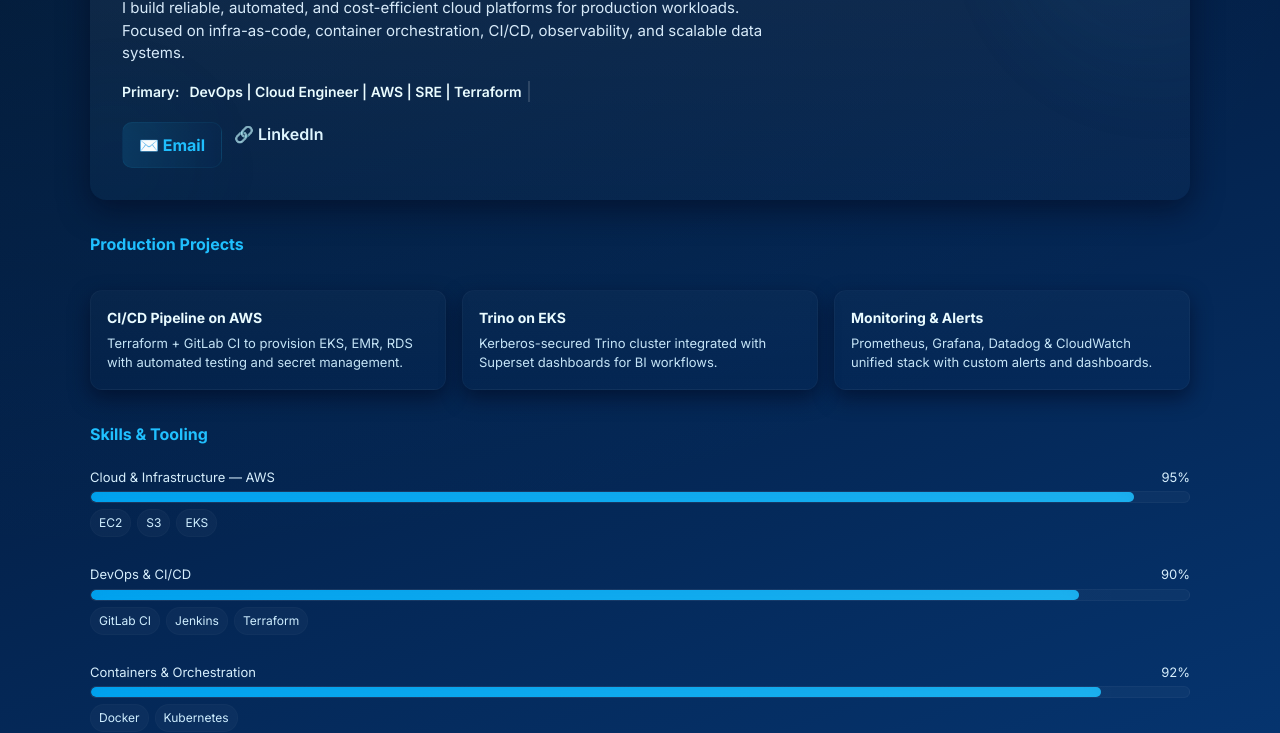
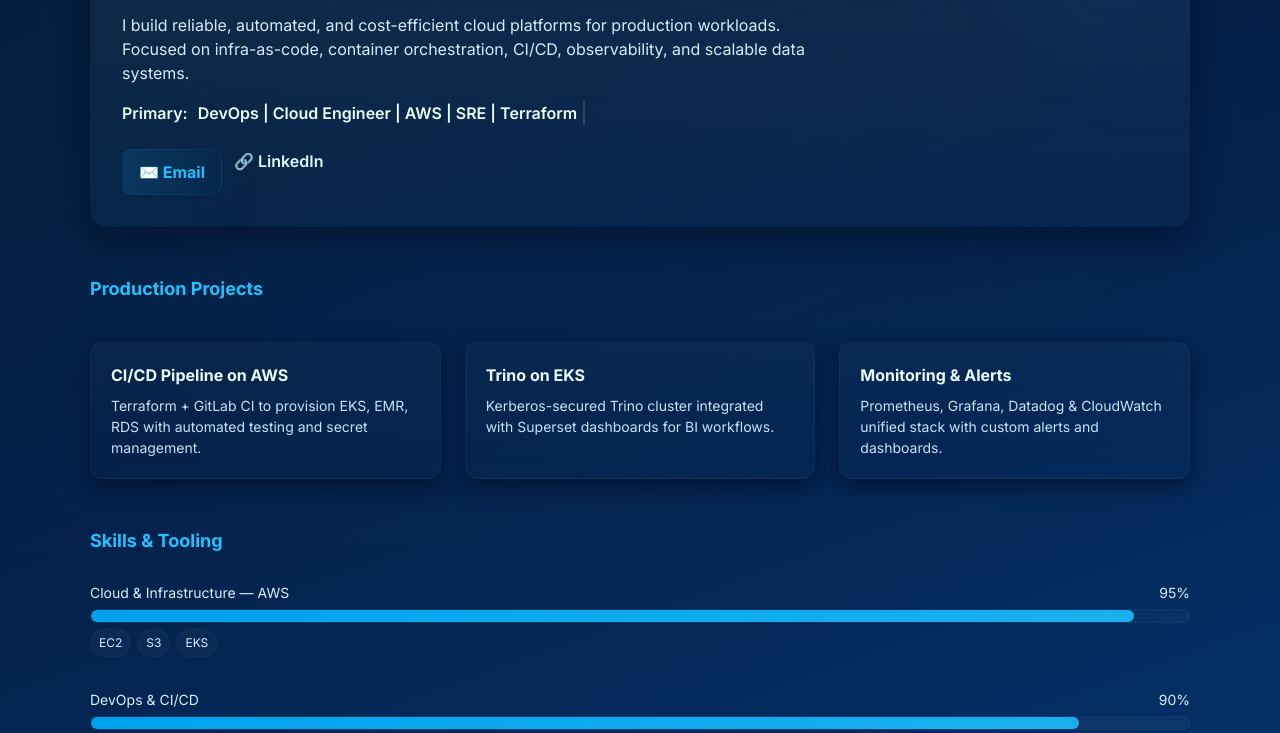
Before and after one commit to farisshabibi/farisshabibi.github.io, a plain HTML site: page index.html in a window 1280 px wide. Shown: the part 151-884 px from the top of the page. Drawn offline with Linux system fonts and the light colour scheme.

Commit message:
commit new 2

```diff
--- a/index.html
+++ b/index.html
@@ -23,7 +23,7 @@
       padding:32px;
     }
     a{text-decoration:none;color:inherit;}
-    .wrap{max-width:1100px;margin:0 auto;display:grid;gap:32px;}
+    .wrap{max-width:1100px;margin:0 auto;display:grid;gap:48px;}
 
     /* HERO */
     .hero{
@@ -44,36 +44,39 @@
       width:180px;height:180px;background:linear-gradient(135deg, rgba(32,192,255,0.06), rgba(6,58,122,0.06));
       bottom:-60px;left:-60px;
     }
-    .hero .name{font-size:30px;font-weight:700;color:var(--accent);}
-    .hero .role{margin-top:4px;font-size:14px;font-weight:600;color:#cfeeff;}
-    .hero .summary{margin-top:14px;font-size:15px;color:#d7eaf9;max-width:70ch;}
-    .type-wrap{margin-top:16px;font-size:14px;font-weight:600;color:#eafcff;display:flex;gap:10px;align-items:center;}
+    .hero .name{font-size:36px;font-weight:700;color:var(--accent);}
+    .hero .role{margin-top:6px;font-size:16px;font-weight:600;color:#cfeeff;}
+    .hero .summary{margin-top:16px;font-size:16px;color:#d7eaf9;max-width:70ch;}
+    .type-wrap{margin-top:16px;font-size:16px;font-weight:600;color:#eafcff;display:flex;gap:10px;align-items:center;}
     .type{white-space:nowrap;overflow:hidden;border-right:2px solid rgba(255,255,255,0.14);padding-right:6px;min-width:300px;}
-    .contact{margin-top:20px;display:flex;gap:12px;flex-wrap:wrap;}
-    .contact a.email{background:linear-gradient(90deg, rgba(32,192,255,0.12), rgba(6,58,122,0.08));padding:10px 16px;border-radius:10px;border:1px solid rgba(32,192,255,0.06);color:var(--accent);font-weight:700;}
-    .contact a.link{color:#dff6ff;font-weight:600;}
+    .contact{margin-top:24px;display:flex;gap:12px;flex-wrap:wrap;}
+    .contact a.email{background:linear-gradient(90deg, rgba(32,192,255,0.12), rgba(6,58,122,0.08));padding:10px 16px;border-radius:10px;border:1px solid rgba(32,192,255,0.06);color:var(--accent);font-weight:700;transition:0.3s;}
+    .contact a.email:hover{transform:translateY(-3px);box-shadow:0 8px 16px rgba(32,192,255,0.2);}
+    .contact a.link{color:#dff6ff;font-weight:600;transition:0.3s;}
+    .contact a.link:hover{color:var(--accent);}
 
     /* PROJECTS */
     .projects-section{display:flex;flex-direction:column;gap:16px;}
-    .projects-section h3{color:var(--accent);font-size:16px;font-weight:700;margin-bottom:6px;}
-    .projects{display:grid;grid-template-columns:repeat(auto-fit,minmax(220px,1fr));gap:16px;margin-top:12px;}
-    .project{padding:16px;border-radius:12px;border:1px solid rgba(255,255,255,0.03);background: linear-gradient(180deg, rgba(255,255,255,0.02), transparent);box-shadow:0 8px 20px rgba(2,8,30,0.55);transition:0.3s;cursor:default;}
+    .projects-section h3{color:var(--accent);font-size:18px;font-weight:700;margin-bottom:12px;}
+    .projects{display:grid;grid-template-columns:repeat(auto-fit,minmax(240px,1fr));gap:24px;margin-top:12px;}
+    .project{padding:20px;border-radius:12px;border:1px solid rgba(255,255,255,0.03);background: linear-gradient(180deg, rgba(255,255,255,0.02), transparent);box-shadow:0 8px 20px rgba(2,8,30,0.55);transition:0.3s;cursor:default;}
     .project:hover{transform:translateY(-6px);box-shadow:0 18px 40px rgba(2,8,30,0.6);}
-    .project h4{font-size:14px;margin-bottom:6px;color:#e9fbff;}
-    .project p{font-size:13px;color:#cfeeff;opacity:0.95;}
+    .project h4{font-size:16px;margin-bottom:8px;color:#e9fbff;}
+    .project p{font-size:14px;color:#cfeeff;opacity:0.95;}
 
     /* SKILLS */
     .skills-section{display:flex;flex-direction:column;gap:16px;}
-    .skills-section h3{color:var(--accent);font-size:16px;font-weight:700;margin-bottom:6px;}
-    .skill{margin-bottom:12px;}
-    .skill .meta-line{display:flex;justify-content:space-between;font-size:13px;color:#d6eefc;margin-bottom:4px;}
-    .bar{height:12px;background:linear-gradient(90deg, rgba(255,255,255,0.06), rgba(255,255,255,0.03));border-radius:999px;overflow:hidden;border:1px solid rgba(255,255,255,0.03);}
+    .skills-section h3{color:var(--accent);font-size:18px;font-weight:700;margin-bottom:12px;}
+    .skill{margin-bottom:16px;}
+    .skill .meta-line{display:flex;justify-content:space-between;font-size:14px;color:#d6eefc;margin-bottom:6px;}
+    .bar{height:14px;background:linear-gradient(90deg, rgba(255,255,255,0.06), rgba(255,255,255,0.03));border-radius:999px;overflow:hidden;border:1px solid rgba(255,255,255,0.03);}
     .fill{height:100%;width:0;border-radius:999px;background:linear-gradient(90deg, rgba(0,175,255,0.95), rgba(32,192,255,0.95));box-shadow:0 6px 18px rgba(2,112,170,0.18) inset;transition:width 1.8s cubic-bezier(.22,.9,.32,1);}
     .skill-tags{margin-top:6px;display:flex;flex-wrap:wrap;gap:6px;}
-    .tag{font-size:12px;padding:4px 8px;border-radius:999px;background:rgba(255,255,255,0.03);border:1px solid rgba(255,255,255,0.02);color:#cfeeff;}
+    .tag{font-size:12px;padding:4px 8px;border-radius:999px;background:rgba(255,255,255,0.03);border:1px solid rgba(255,255,255,0.02);color:#cfeeff;transition:0.2s;}
+    .tag:hover{background:var(--accent);color:#02112b;cursor:default;}
 
     /* Footer */
-    .foot{text-align:center;color:#cfeeff;opacity:0.7;font-size:13px;padding:20px 0;}
+    .foot{text-align:center;color:#cfeeff;opacity:0.7;font-size:13px;padding:20px 0;margin-top:48px;}
 
     /* Responsive */
     @media(max-width:880px){.hero{align-items:flex-start}}
```
